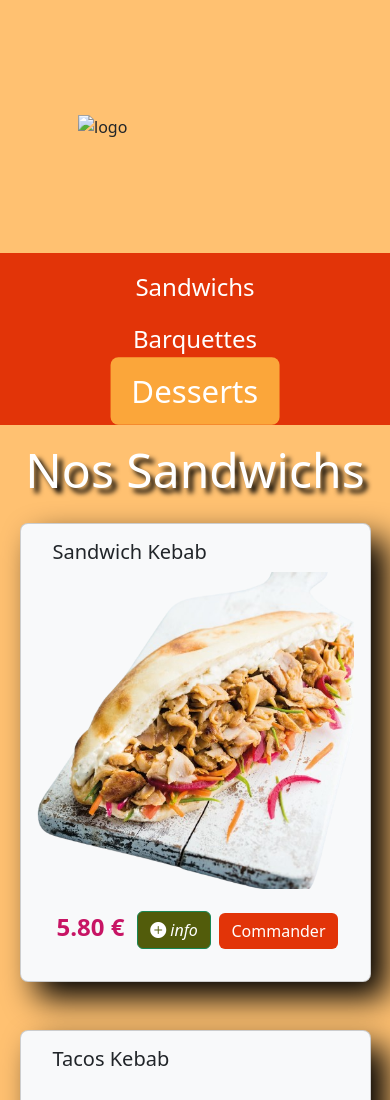
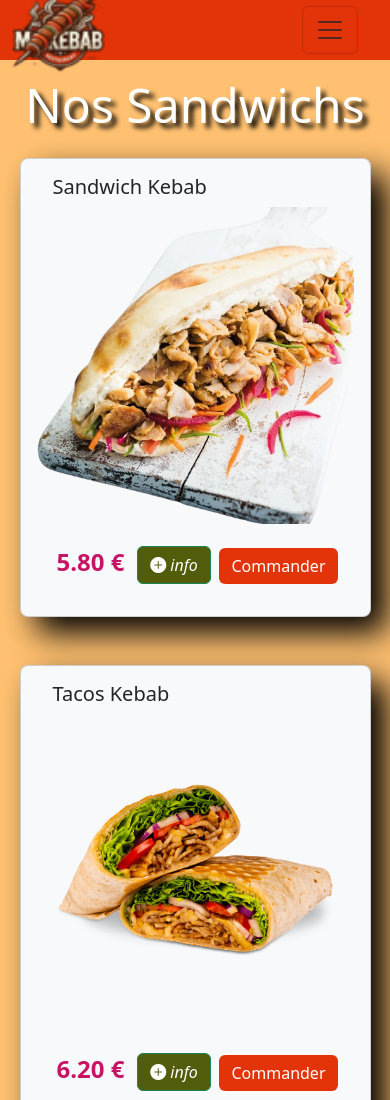
Before and after one commit to ridah00/mg_kebab, a plain HTML site: page index.html in a window 390 px wide. Shown: the top 1100 px of the page. Drawn offline with nearby package versions, Linux system fonts and the light colour scheme; a web font is replaced by a local one.

Commit message:
menu burg

```diff
--- a/css/style.scss
+++ b/css/style.scss
@@ -1,4 +1,3 @@
-
 body {
     background-color: #ff91008e;
 
@@ -22,7 +21,7 @@ body {
         }
     }
 
-    .navbar {
+    .navbar1 {
         background: #E23408;
         position: sticky;
         top: 0;
@@ -51,6 +50,10 @@ body {
         }
     }
 
+    .navbar2 {
+        display: none;
+    }
+
     main {
 
 
@@ -71,14 +74,18 @@ body {
                 .cards {
                     .card {
                         width: 25%;
+
                         h5 {
                             padding-left: 1rem;
                         }
+
                         .card-body {
                             height: fit-content;
+
                             #info_button {
                                 background-color: #525C0B;
                             }
+
                             #order_button {
                                 background-color: #E23408;
                                 border: none;
@@ -112,18 +119,47 @@ body {
     body {
 
         header {
+            display: none;
+
             img {
                 width: 60%;
                 height: auto;
             }
         }
 
-        .navbar {
+        .navbar1 {
+            display: none;
+        }
 
-            .nav {
-                flex-direction: column;
-                align-items: center;
-            }
+        .navbar2 {
+            display: block;
+            background-color: #E23408;
+            display: flex;
+            justify-content: space-between;
+            padding: 0 2rem ;
+
+            position: sticky;
+            top: 0;
+            z-index: 1;
+                img {
+                    transform: scale(1.7);
+                }
+                .navbar-toggler {
+                    height: 3rem;
+                }
+                .nav-item {
+                    .nav-link {
+                        font-size: 1.5rem;
+                        color: white;
+                    }
+
+                    .nav-link:hover {
+                        transform: scale(1.5);
+
+                    }
+                }
+
+
         }
 
         main {
@@ -138,26 +174,32 @@ body {
                     h2 {
                         font-size: 3rem;
                     }
+
                     .cards {
                         flex-direction: column;
                         align-items: center;
-                        .card{
+
+                        .card {
                             width: 90%;
                         }
                     }
                 }
             }
         }
+
         footer {
             .cont {
                 text-align: center;
                 flex-direction: column;
+
                 .contact {
                     font-size: 1.4rem;
                     padding: 1rem;
                 }
+
                 .map {
                     width: 80%;
+
                     iframe {
                         width: 100%;
                     }
--- a/index.html
+++ b/index.html
@@ -16,11 +16,10 @@
 <body>
   <header>
     <div class="header d-flex align-items-center">
-      <h1 id="logo" class="text-center pt-1">MG KEBAB </h1>
-      <img src="./img/logo.png" alt="logo">
+      <img src="./img/logo.png" alt="logo"></div>
 
   </header>
-  <nav id="navbar-example2" class="navbar navbar-light px-3">
+  <nav id="navbar-example2" class="navbar navbar1 navbar-light px-3">
     <ul class="nav nav-pills d-flex justify-content-evenly">
       <li class="nav-item ">
         <a class="nav-link" href="#scrollspyEntree">Sandwichs</a>
@@ -34,7 +33,30 @@
 
     </ul>
   </nav>
+  <!-- ############################################ -->
+  <nav class="navbar navbar2 navbar-expand-lg navbar-light ">
 
+      <img src="./img/logo_nav.png" alt="logo">
+      <button class="navbar-toggler" type="button" data-bs-toggle="collapse" data-bs-target="#navbarSupportedContent" aria-controls="navbarSupportedContent" aria-expanded="false" aria-label="Toggle navigation">
+        <span class="navbar-toggler-icon"></span>
+      </button>
+      <div class="collapse navbar-collapse" id="navbarSupportedContent">
+        <ul class="navbar-nav me-auto mb-2 mb-lg-0 text-center">
+          <li class="nav-item">
+            <a class="nav-link active" aria-current="page" href="#scrollspyEntree">Sandwichs</a>
+          </li>
+          <li class="nav-item">
+            <a class="nav-link" href="#scrollPlat">Barquettes</a>
+          </li>
+          <li class="nav-item">
+            <a class="nav-link" href="#scrollDessert">Desserts</a>
+          </li>
+        </ul>
+
+      </div>
+
+  </nav>
+  <!-- ############################################ -->
   <main>
     <div data-bs-spy="scroll" data-bs-target="#navbar-example2" data-bs-offset="0" class="scrollspy-example"
       tabindex="0">
```
Also changed, not shown: css/style.css, img/kebab_header.jpeg (deleted), img/logo.png (added), img/logo_nav.png (added), 1 other file.
